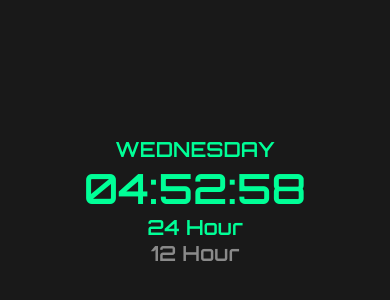
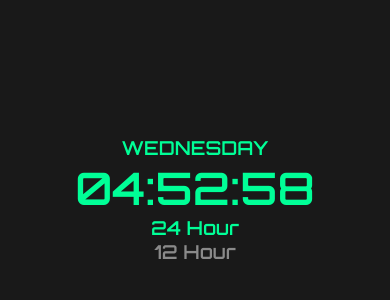
Before and after one commit to bralegz/js-clock, a plain HTML site: page index.html in a window 390 px wide. Shown: the part 234-534 px from the top of the page. Drawn offline with Linux system fonts and the light colour scheme.

Commit message:
Fix font size hour display on small screen (4)

```diff
--- a/styles.css
+++ b/styles.css
@@ -78,7 +78,7 @@ body {
 @media screen and (max-width: 528px) {
 
     .wrapper-grid .hour {
-        font-size: 2.6rem;
+        font-size: 2.8rem;
     }
 
     .wrapper-grid .format-wrapper {
@@ -91,12 +91,12 @@ body {
 
 
     .wrapper-grid .format-wrapper .format {
-        font-size: 1.3rem;
+        font-size: 1.2rem;
         padding: 0;
     }
 
     .wrapper-grid .days-wrapper .day {
-        font-size: 1.3rem;
+        font-size: 1.2rem;
         padding: 0;
         display: none;
     }
```
